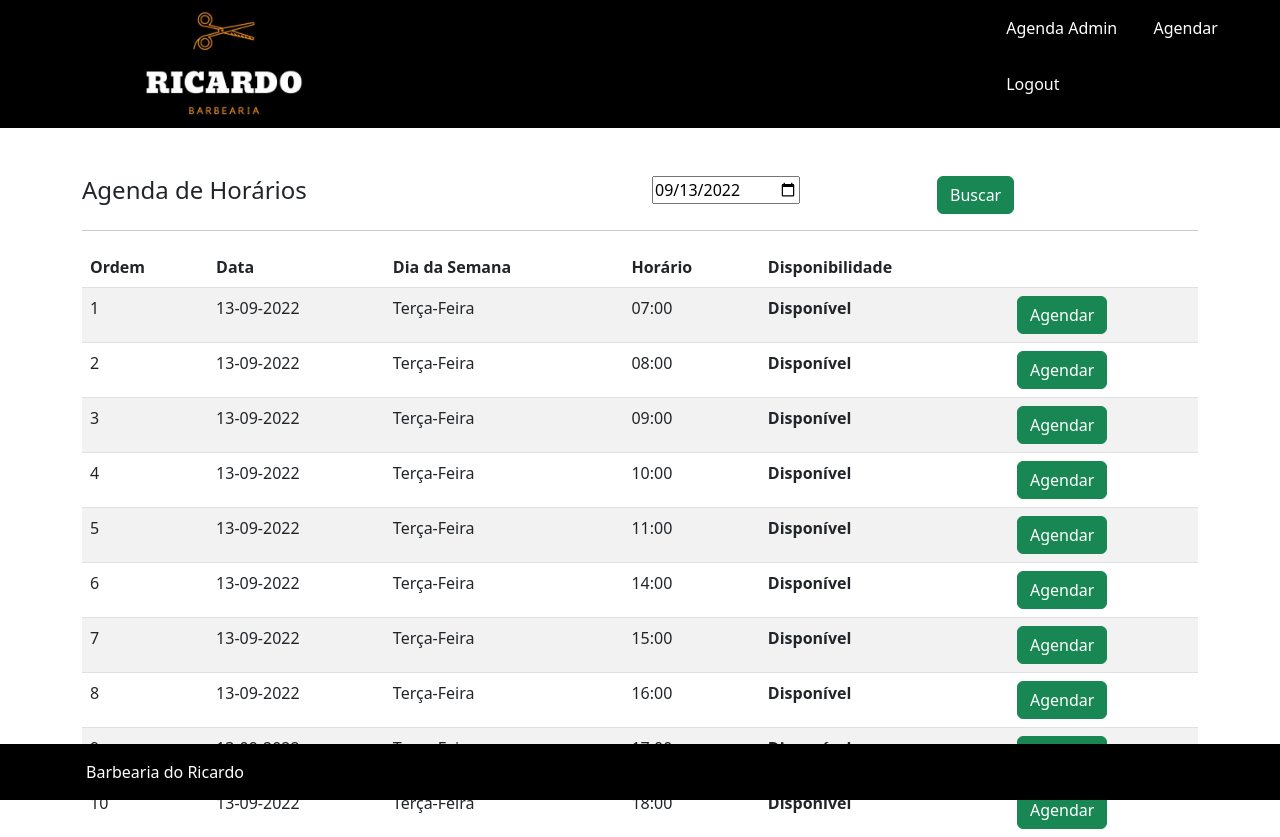
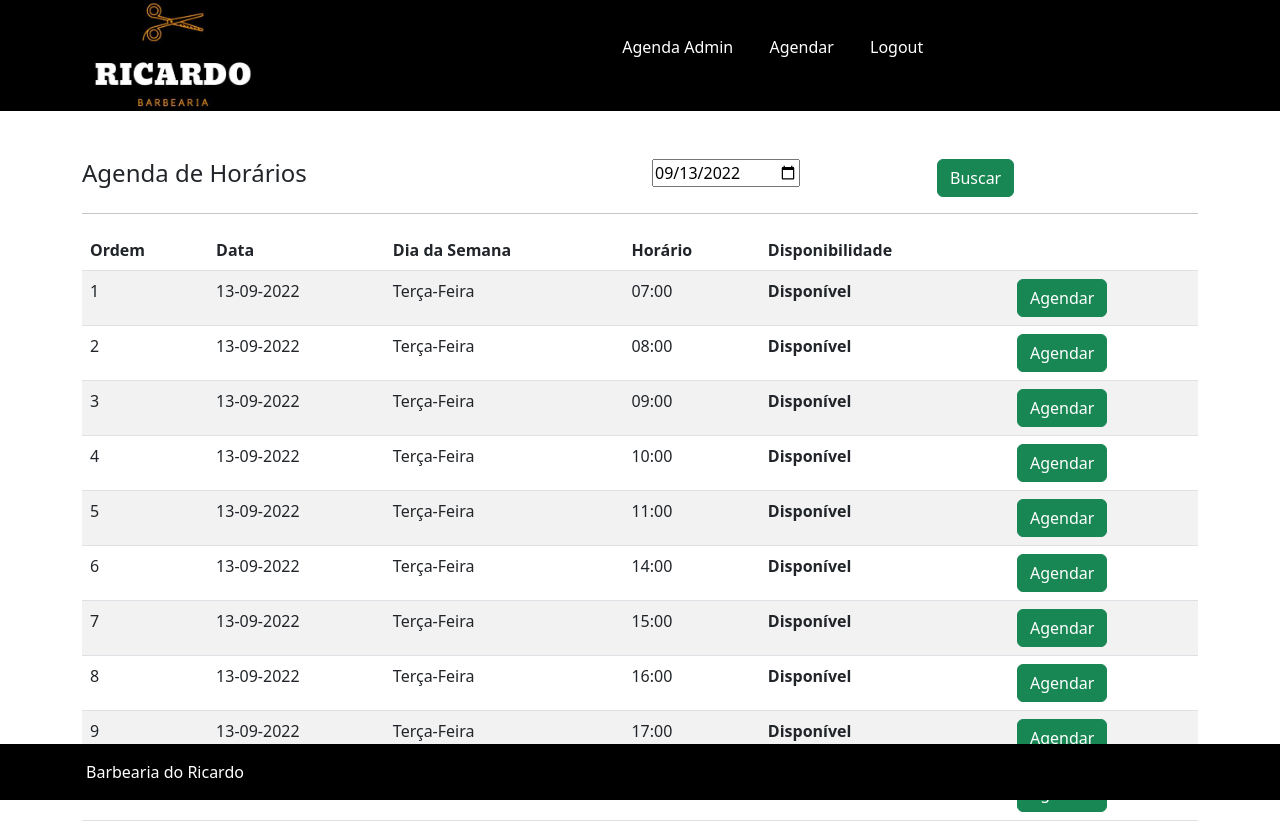
Before and after one commit to leonardoscosta98/projeto-barbearia, a Flask app: page /agenda in a window 1280 px wide. Shown: the top 837 px of the page. Run offline with Flask 2, Linux system fonts and the light colour scheme; the visitor is signed in with stand-in values (Sample User, id 1); data comes from the database, SQL or seed files in the repository; tables that the repository leaves empty hold one stand-in row (values such as "Sample post"); some libraries are stand-ins or nearby versions.

Commit message:
Update base.html

```diff
--- a/templates/base.html
+++ b/templates/base.html
@@ -27,7 +27,7 @@
     </head>
     <body>
         <nav class="custom-navbar d-flex align-items-center" style="height: auto;">
-            <div class="custom-inline-block" style="margin-left: 4%; margin-right: 26%;">
+            <div class="custom-inline-block">
                     <a href="/" class="custom-brand"
                     ><img
                         src="../../static/img/ricardo.png"
```
